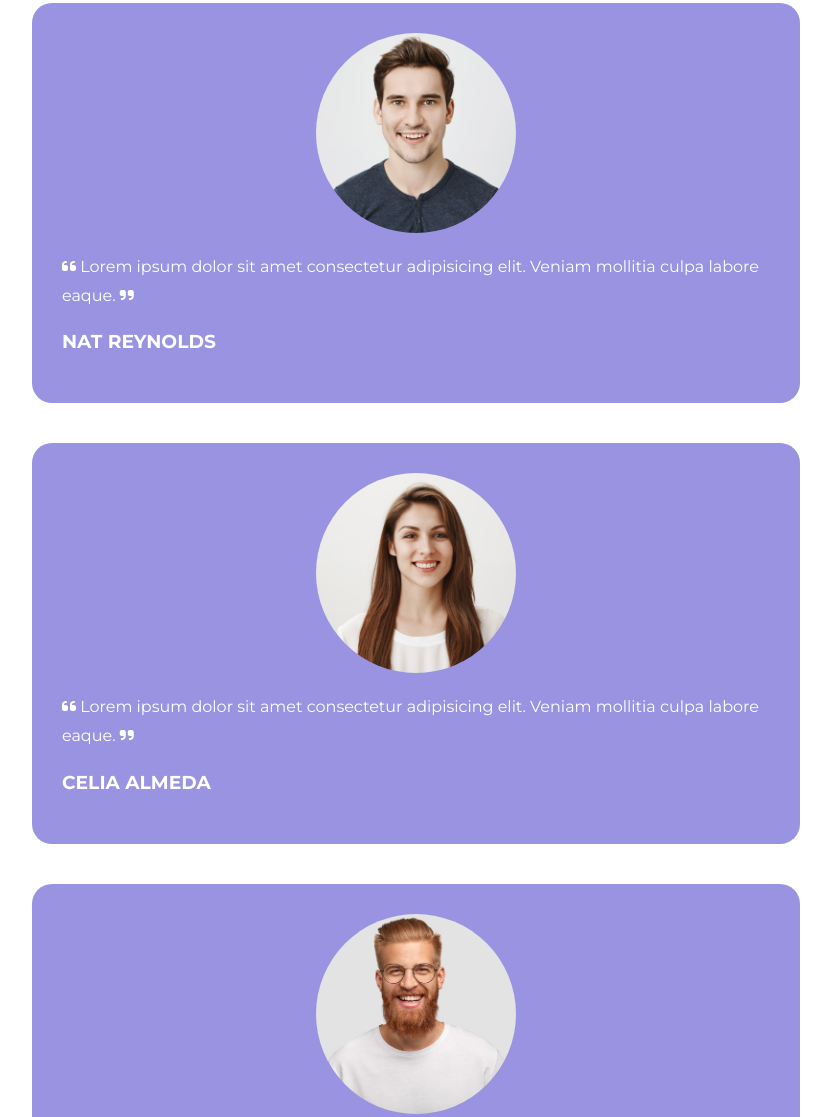
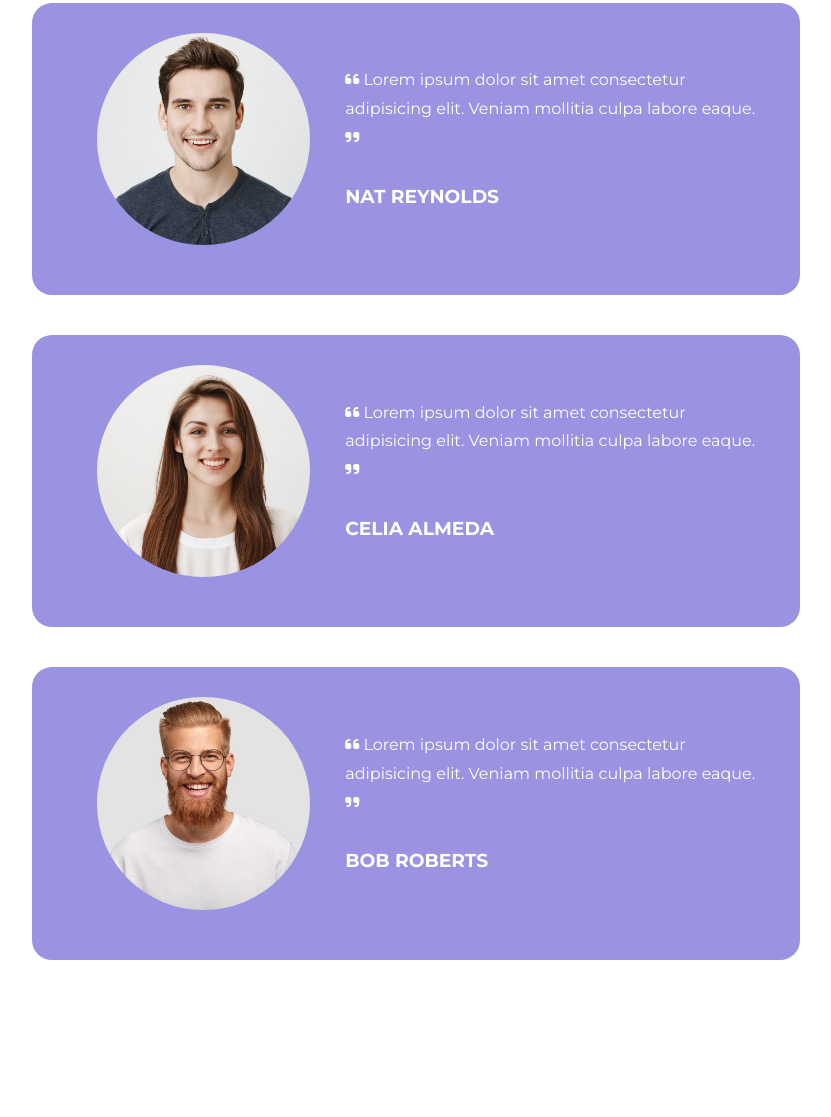
Before and after one commit to yurididomenico/htmlcss-responsive-layout, a plain HTML site: page index.html in a window 1280 px wide. Shown: the part 2117-3234 px from the top of the page, without its empty margins (224-1055 px from the left). After the commit the page ends 3157 px from the top, so only its background shows below. Drawn offline with Linux system fonts and the light colour scheme.

Commit message:
Sezione 3: Queries

```diff
--- a/assets/css/stile.css
+++ b/assets/css/stile.css
@@ -297,11 +297,37 @@ section
   }
 
 
-
+  /* Planning */
   .sezione-planning > div > div > h3
   {
     font-size: 3.5rem;
   }
+
+  /* Testimonial */
+  .testimonial-carte > div
+  {
+    display: flex;
+    flex-wrap: wrap;
+    align-items: center;
+  }
+
+  .testimonial-carte > div > div:first-child
+  {
+    flex-basis: 30%;
+  }
+
+  .testimonial-carte > div > div:last-child
+  {
+    flex-basis: 60%;
+    line-height: 1.8rem;
+  }
+
+  .testimonial-carte > div > div > p
+  {
+    margin-bottom: 30px;
+  }
+
+
 }
 
 
@@ -382,7 +408,11 @@ section
   }
 
 
-
+  /* ----- Sezione 3 ----- */
+  .testimonial-carte img
+  {
+    width: 80%;
+  }
 
 }
 
--- a/index.html
+++ b/index.html
@@ -161,6 +161,7 @@
             <img src="./assets/img/testimonial1.jpg" alt="">
           </div>
 
+          <div>
             <p>
               <i class="fa-solid fa-quote-left"></i>
               Lorem ipsum dolor sit amet consectetur adipisicing elit. Veniam mollitia culpa labore eaque.
@@ -169,6 +170,7 @@
 
             <h3>NAT REYNOLDS</h3>
           </div>
+        </div>
 
         <!-- Carta 2 -->
         <div>
@@ -176,6 +178,7 @@
             <img src="./assets/img/testimonial2.jpg" alt="">
           </div>
 
+          <div>
             <p>
               <i class="fa-solid fa-quote-left"></i>
               Lorem ipsum dolor sit amet consectetur adipisicing elit. Veniam mollitia culpa labore eaque.
@@ -184,6 +187,8 @@
 
             <h3>CELIA ALMEDA</h3>
           </div>
+        </div>
+
 
         <!-- Carta 3 -->
         <div>
@@ -191,6 +196,7 @@
             <img src="./assets/img/testimonial3.jpg" alt="">
           </div>
 
+          <div>
             <p>
               <i class="fa-solid fa-quote-left"></i>
               Lorem ipsum dolor sit amet consectetur adipisicing elit. Veniam mollitia culpa labore eaque.
@@ -199,7 +205,7 @@
 
             <h3>BOB ROBERTS</h3>
           </div>
-
+        </div>
 
 
       </div>
```
Lines whose indentation alone changed are shown as unchanged.
